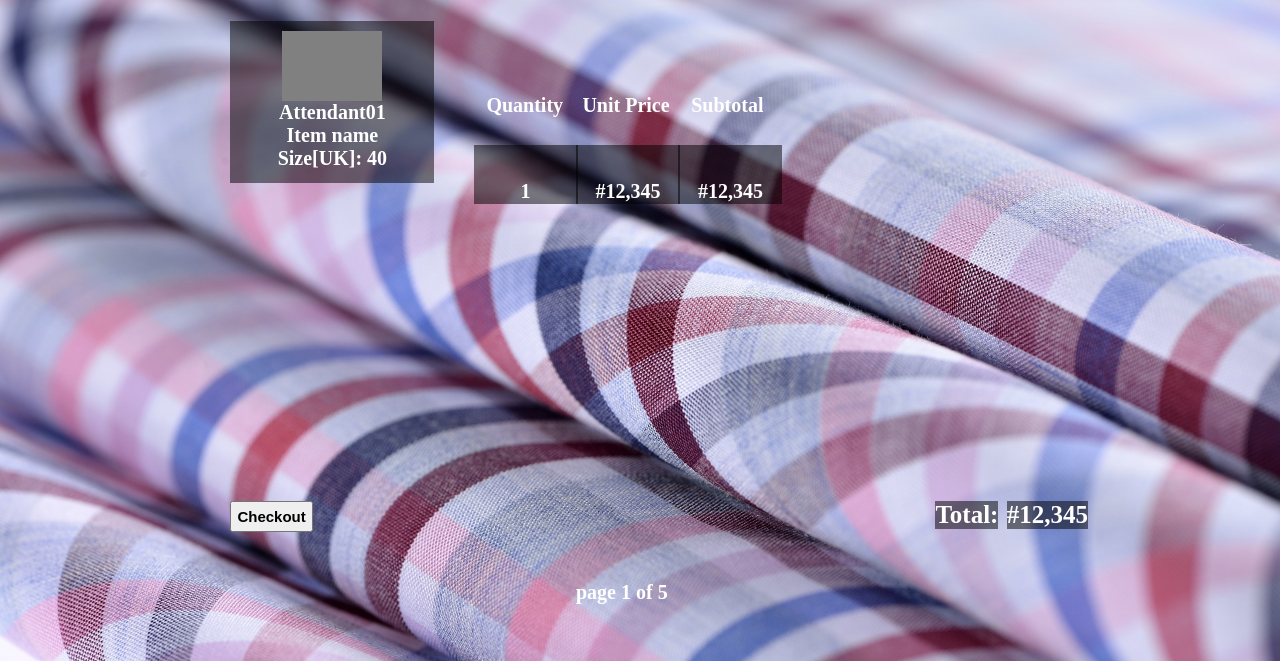
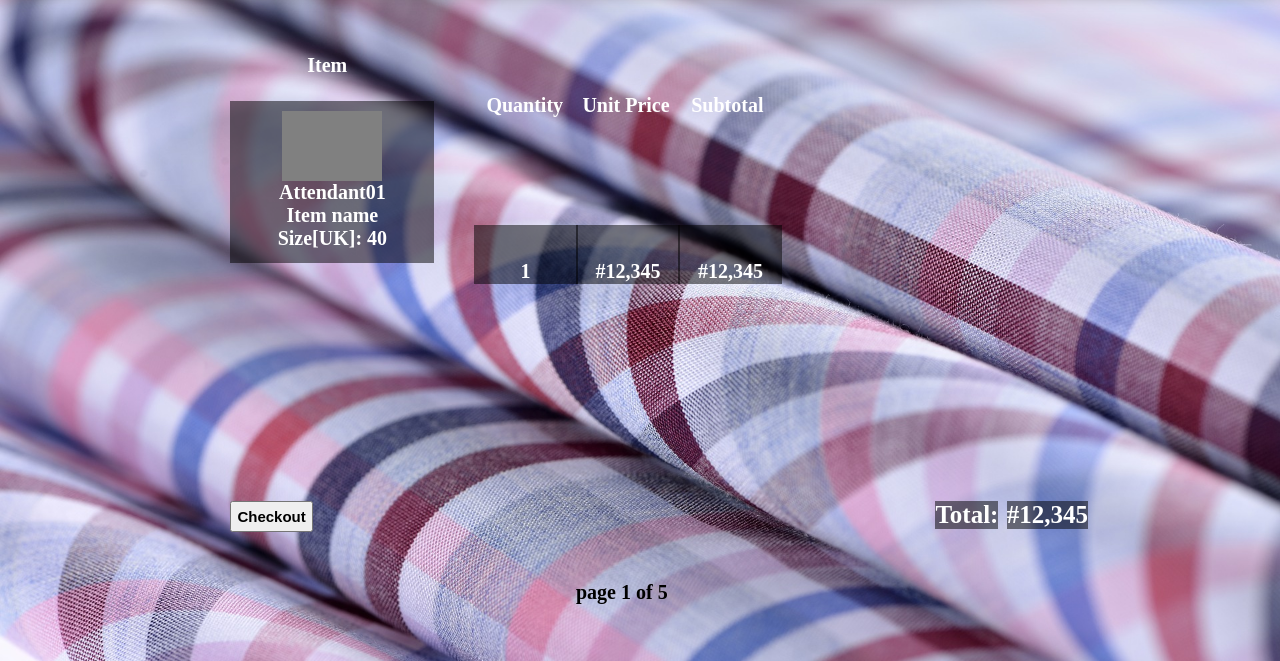
Before and after one commit to deytola/store-management, a website: page UI/sales/cart/cart.html in a window 1280 px wide. Shown: the part 139-800 px from the top of the page. Drawn offline with Linux system fonts and the light colour scheme; files whose address does not match are found by name.

Commit message:
update cart page

```diff
--- a/UI/sales/cart/css/style.css
+++ b/UI/sales/cart/css/style.css
@@ -12,6 +12,7 @@
 }
 .item-heading{
 	left: 24%;
+	top: 20%;
 }
 
 .qty-heading{
@@ -39,7 +40,7 @@
 	height:150px;
 	width: 200px;
 	text-align: center;
-	top: 20%;
+	top: 30%;
 	padding: 2px;
 	padding-top: 10px;
 	font-weight: bold;
@@ -51,7 +52,7 @@
 	height:50px;
 	width: 100px;
 	text-align: center;
-	top: 35.5%;
+	top: 45.5%;
 	padding: 2px;
 	padding-bottom: 7px;
 	font-weight: bold;
@@ -110,10 +111,15 @@ header{
 	background-size: 100%;
 	border-radius: 5px;
 }
-h1,h5,span{
+h5,span{
 	color: white;
 	font-size: 20px;
 
+}
+
+h1{
+	color: white;
+	font-size: 40px;
 }
 body{
 	background-image: url("../img/cartBackground.jpg");
@@ -130,8 +136,9 @@ body{
 }
 .pagination{
 	position: absolute;
-	color: white;
+	color: black;
 	top: 90%;
 	left: 45%;
 	font-weight: bolder;
+	font-size: 20px;
 }
```
